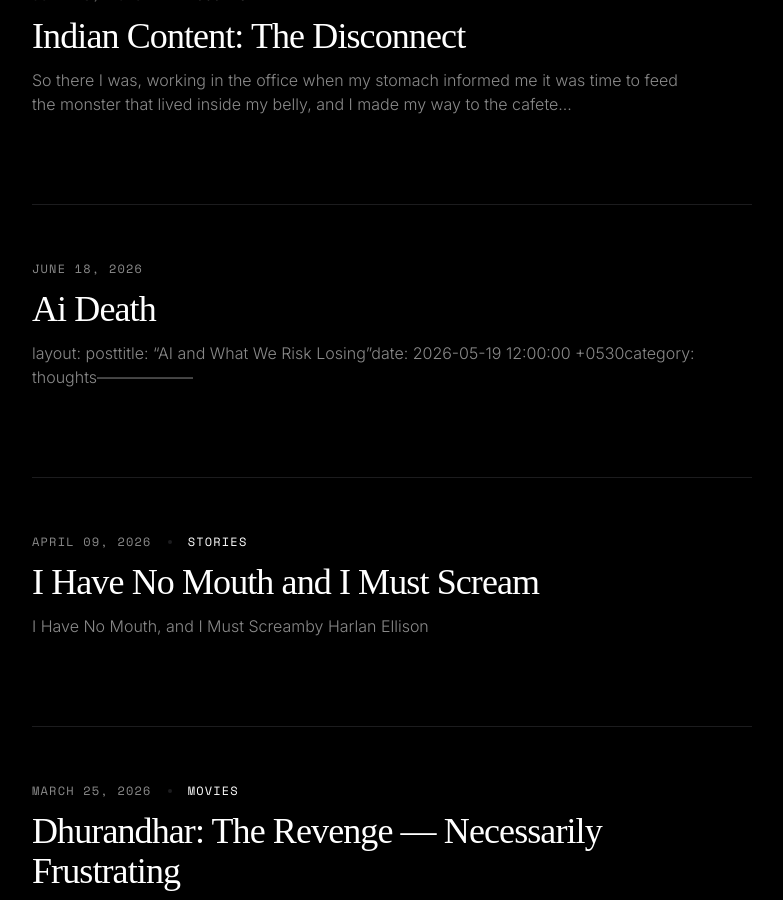
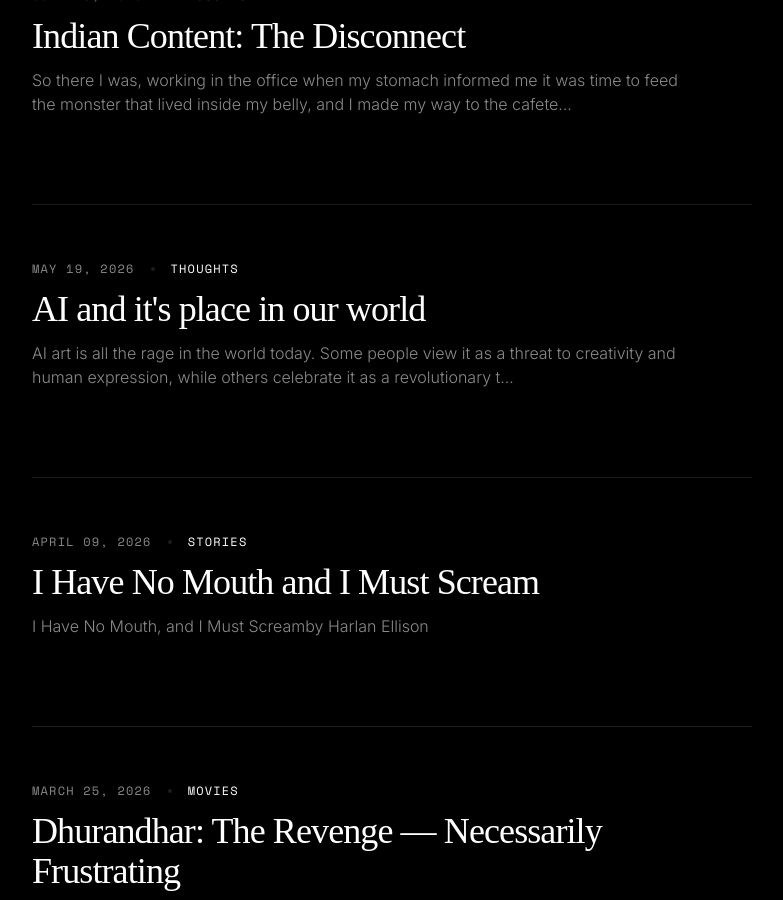
Before and after one commit to Vyom11/vyom_vertigo, a Jekyll site: the page built from index.html, in a window 1280 px wide and 900 px high, scrolled down 1111 px. Shown: the whole window, without its empty margins (248-1031 px from the left). Built offline with Jekyll 4.4.1, drawn with Linux system fonts in a browser that asks for light colours; nearby versions of some CDN libraries; some web fonts are replaced.

Commit message:
Update 2026-06-18-AI-Death.md

```diff
--- a/_posts/2026-06-18-AI-Death.md
+++ b/_posts/2026-06-18-AI-Death.md
@@ -1,8 +1,9 @@
+---
 layout: post
-title: "AI and What We Risk Losing"
+title: "AI and it's place in our world"
 date: 2026-05-19 12:00:00 +0530
 category: thoughts
-------------------
+---
 
 AI art is all the rage in the world today. Some people view it as a threat to creativity and human expression, while others celebrate it as a revolutionary technological breakthrough. Where do I stand in all of this? I find myself conflicted. While I appreciate the possibilities AI offers, I also feel that the way it is currently built and deployed can sometimes diminish the value of the human effort that lies behind artistic creation.
 
```
